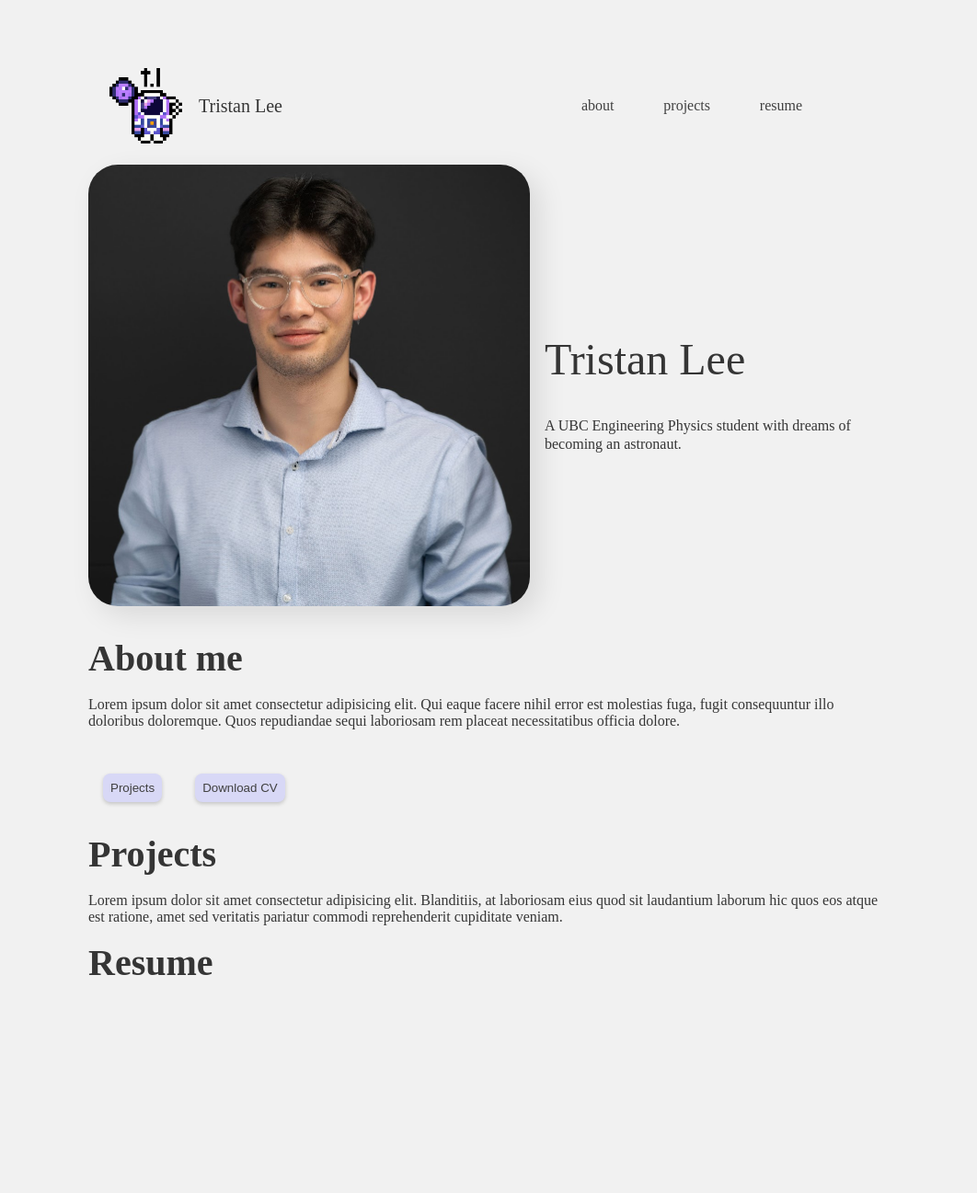
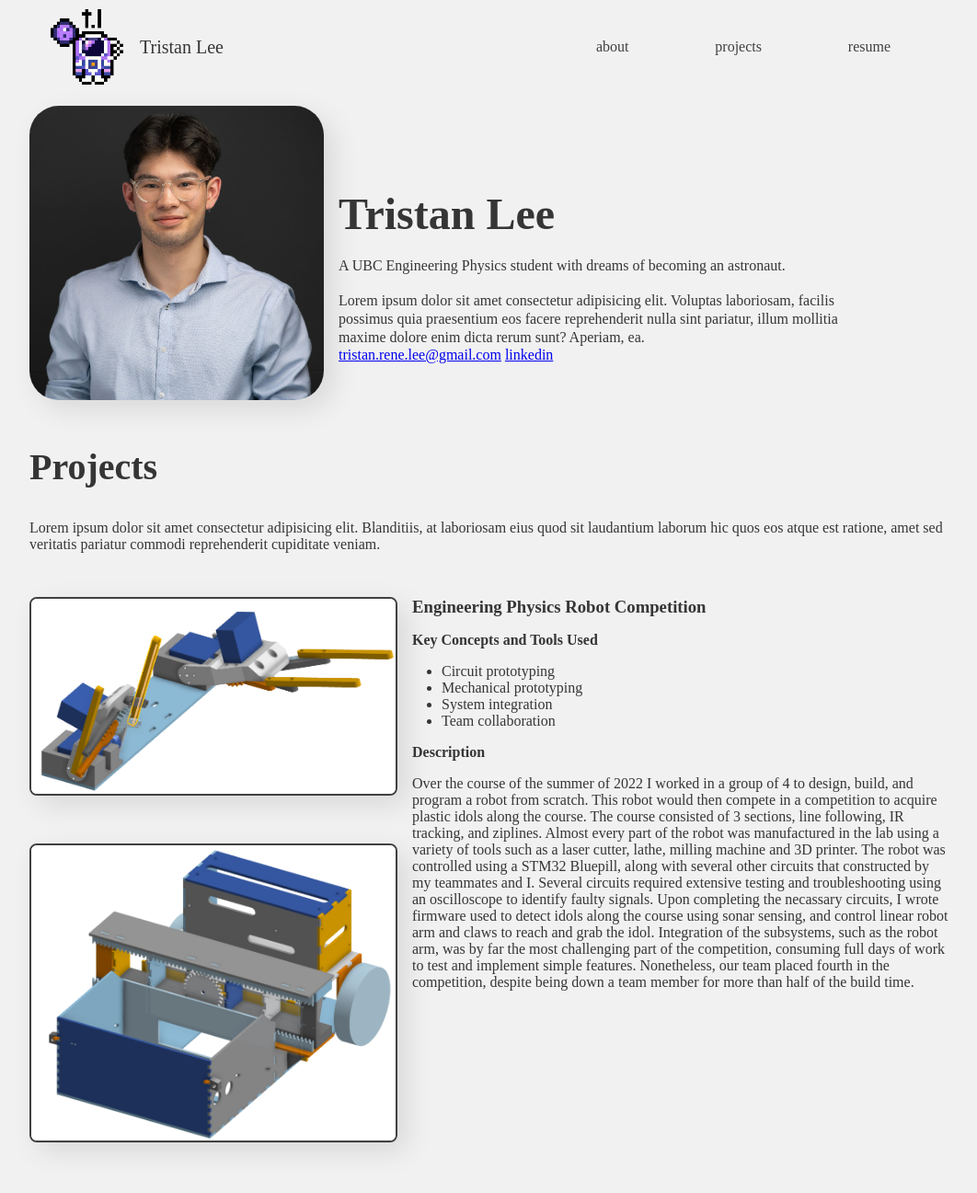
Before and after one commit to trlee02/website, a plain HTML site: page index.html in a window 1280 px wide. Shown: the part 13-1310 px from the top of the page at 92% size, without its empty margins (108-1170 px from the left). Before the commit the page ends 1165 px from the top, so only its background shows below. Drawn offline with nearby package versions, Linux system fonts and the light colour scheme; a web font is replaced by a local one.

Commit message:
added projects

```diff
--- a/index.html
+++ b/index.html
@@ -38,26 +38,68 @@
             <div class="intro-text">
                 <h2>Tristan Lee</h2>
                 <p>A UBC Engineering Physics student with dreams of becoming an astronaut.</p>
+                <br>
+                <p>Lorem ipsum dolor sit amet consectetur adipisicing elit. Voluptas laboriosam, facilis possimus quia praesentium eos facere reprehenderit nulla sint pariatur, illum mollitia maxime dolore enim dicta rerum sunt? Aperiam, ea.</p>
+                <a href="tristan.rene.lee@gmail.com">tristan.rene.lee@gmail.com</a>
+                <a href="https://www.linkedin.com/in/tristanrlee/">linkedin</a>
+
             </div>
         </div>
-        <div id="about" class="about-me">
+
+        <!-- <div id="about" class="about-me">
             <h2>About me</h2>
             <p>Lorem ipsum dolor sit amet consectetur adipisicing elit. Qui eaque facere nihil error est molestias fuga, fugit consequuntur illo doloribus doloremque. Quos repudiandae sequi laboriosam rem placeat necessitatibus officia dolore.</p>
-        </div>
-        <div class="ctas">
+        </div> -->
+
+        <!-- <div class="ctas">
             <button class="cta-proj">Projects</button>
             <button class="cta-cv">Download CV</button>
-        </div>
+        </div> -->
 
         <div id="projects" class="projects">
             <h2>Projects</h2>
-            <div class="images">
-                <p>Lorem ipsum dolor sit amet consectetur adipisicing elit. Blanditiis, at laboriosam eius quod sit laudantium laborum hic quos eos atque est ratione, amet sed veritatis pariatur commodi reprehenderit cupiditate veniam.</p>
+            <p>Lorem ipsum dolor sit amet consectetur adipisicing elit. Blanditiis, at laboriosam eius quod sit laudantium laborum hic quos eos atque est ratione, amet sed veritatis pariatur commodi reprehenderit cupiditate veniam.</p>
+            <div class="robot">
+                <div class="images">
+                    <img id="arm" src="./assets/images/arm.png" alt="robot arm">
+                    <img id="chassis" src="./assets/images/chassis.png" alt="robot arm">
+                </div>
+                <div class="text">
+                    <h3>Engineering Physics Robot Competition</h3>
+                    <h4>Key Concepts and Tools Used</h4>
+                    <ul>
+                        <li>Circuit prototyping</li>
+                        <li>Mechanical prototyping</li>
+                        <li>System integration</li>
+                        <li>Team collaboration</li>
+                    </ul>
+                    <h4>Description</h4>
+                    <p>Over the course of the summer of 2022 I worked in a group of 4 to design, build, and program a robot from scratch. This robot would then compete in a competition to acquire plastic idols along the course. The course consisted of 3 sections, line following, IR tracking, and ziplines. Almost every part of the robot was manufactured in the lab using a variety of tools such as a laser cutter, lathe, milling machine and 3D printer. The robot was controlled using a STM32 Bluepill, along with several other circuits that constructed by my teammates and I. Several circuits required extensive testing and troubleshooting using an oscilloscope to identify faulty signals. Upon completing the necassary circuits, I wrote firmware used to detect idols along the course using sonar sensing, and control linear robot arm and claws to reach and grab the idol. Integration of the subsystems, such as the robot arm, was by far the most challenging part of the competition, consuming full days of work to test and implement simple features. Nonetheless, our team placed fourth in the competition, despite being down a team member for more than half of the build time. </p>
+                </div>
             </div>
-        </div id="resume" class="resume">
+            <div class="ml">
+                <div class="images">
+                    <img id="comp" src="./assets/images/comp.gif" alt="robot arm">
+                    <img id="contour" src="./assets/images/contour.png" alt="robot arm">
+                </div>
+                <div class="text">
+                    <h4>Key Concepts and Tools Used</h4>
+                    <ul>
+                        <li>ROS</li>
+                        <li>Linux</li>
+                        <li>Immitation learning</li>
+                        <li>Data collection</li>
+                    </ul>
+                    <h4>Engineering Physics machine learning competition</h4>
+                    <p>This project was created for the purpose of developing skills in machine learning and computer vision, using a simulated environment in Gazebo. The robot, seen in Fig. 5 drove around the simulated course while viewing license plates on the cars scattered on the edges of the path. Each time the robot saw a license plate, it published the plate and parking spot number to a script that would keep score for each license plate seen. The robot was controlled using an imitation learning model which published ROS command velocities to the robot from a Python script running OpenCV image processing on the robots camera. The neural net was trained from data collected by my teammate and I, driving manually around the course. Over 25,000 images were collected, along with data points for each command velocity seen during it’s respective image. Another Python script running OpenCV processing on the camera, was attempting to identify contours that resembled the front of the cars. Whenever this occurred, two other imitation models were used to read the license plate and parking spot number. This whole project file structure was developed in Linux and managed using Git. </p>
+                </div>
+            </div>
+        </div>
 
         <div class="resume">
             <h2>Resume</h2>
+            <iframe src="./assets/resume.pdf" width="100%" height="700px">
+            </iframe>
         </div>
     </section>
 
--- a/style.css
+++ b/style.css
@@ -3,6 +3,7 @@
     padding: 0;
     box-sizing: border-box;
 }
+
 html,
 body {
     height: 100%;
@@ -25,7 +26,7 @@ body {
 }
 
 section {
-    padding: 5%;
+    padding-bottom: 5%;
 }
 
 h2 {
@@ -51,11 +52,11 @@ nav .links a:hover {
 }
 
 nav .links {
-    min-width: 15rem;
+    min-width: 20rem;
     display: flex;
     justify-content: space-between;
     align-items: center;
-    margin-right: 5em;
+    margin-right: 3em;
 }
 
 nav .hamburger-menu {
@@ -191,26 +192,30 @@ nav .hamburger-menu {
 
 .intro img {
     border: none;
-    height: 30rem;
+    height: 20rem;
     border-radius: 2rem;
     box-shadow: 10px 10px 30px rgba(0, 0, 0, 0.1);
-    margin-bottom: 1rem;
+    margin-bottom: 2rem;
+}
+
+.intro-text {
+    padding: 1rem 1rem;
 }
 
 .intro h2 {
     font-size: 3rem;
-    font-weight: 500;
+    font-weight: 600;
     line-height: 125%;
-    padding: 1rem 1rem;
     font-family: "Montserrat";
 }
 
 .intro p {
+    max-width: 90%;
     font-weight: 500;
     line-height: 125%;
-    padding: 1rem 1rem;
     font-family: "Montserrat";
 }
+
 
 
 /* .intro p {
@@ -244,6 +249,66 @@ nav .hamburger-menu {
     color: white;
 }
 
+.projects {
+    display: flex;
+    flex-direction: column;
+    justify-content: start;
+    align-items: flex-start;
+}
+
+.projects h2 {
+    text-align: left;
+}
+
+.projects .ml {
+    margin-top: 2rem;
+    display: flex;
+}
+
+.projects .robot {
+    margin-top: 2rem;
+    display: flex;
+}
+
+.projects p {
+    margin: 1rem 0rem;
+}
+
+.projects ul {
+    margin: 1rem 0rem;
+    padding-left: 2rem;
+}
+
+.projects h4 {
+    margin-top: 1rem;
+}
+
+.projects .images img {
+    max-width: 25rem;
+    margin-right: 1rem;
+    margin-bottom: 1rem;
+    margin-bottom: 3rem;
+
+    border-style: solid;
+    border-width: 2px;
+    border-color: var(--secondary-coor);
+
+    border-radius: 0.5rem;
+    box-shadow: 10px 10px 30px rgba(0, 0, 0, 0.1);
+}
+
+@media (max-width: 767px) {
+    .projects .ml,
+    .projects .robot {
+        max-width: 99%;
+        flex-direction: column;
+    }
+
+    .projects .images img {
+        max-width: 20rem;
+    }
+}
+
 /*end-variables font*/
 /* #D8D8F6 Lavender
    #404040 Gray
```
Also changed, not shown: 1 other file.
